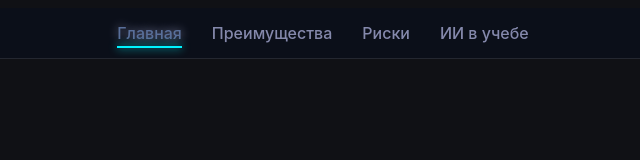
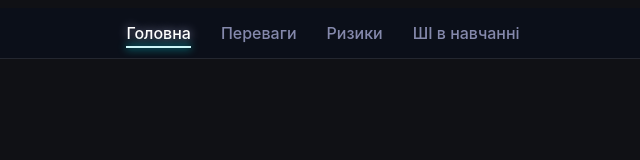
Before and after one commit to Zlata2810/projecta, a plain HTML site: page advantagesAI.html in a window 1280 px wide. Shown: the whole page, without its empty margins (317-957 px from the left). Drawn offline with Linux system fonts and the light colour scheme.

Commit message:
исправление слов

```diff
--- a/advantagesAI.html
+++ b/advantagesAI.html
@@ -9,10 +9,10 @@
 <body>
     <nav class="nav-container">
         <ul class="nav-menu">
-            <li class="nav-item"><a href="index.html" class="active">Главная</a></li>
-            <li class="nav-item"><a href="advantagesAI.html">Преимущества</a></li>
-            <li class="nav-item"><a href="risks.html">Риски</a></li>
-            <li class="nav-item"><a href="education.html">ИИ в учебе</a></li>
+            <li class="nav-item"><a href="index.html" class="active">Головна</a></li>
+            <li class="nav-item"><a href="advantagesAI.html">Переваги</a></li>
+            <li class="nav-item"><a href="risks.html">Ризики</a></li>
+            <li class="nav-item"><a href="education.html">ШІ в навчанні</a></li>
         </ul>
     </nav>
 
--- a/styles.css
+++ b/styles.css
@@ -53,7 +53,7 @@ body {
         /* Эффект подсветки при наведении */
         .nav-item a:hover,
         .nav-item a.active {
-            color: #596f9a; /* Неоновый голубой цвет */
+            color: #ffffff; /* Неоновый голубой цвет */
             text-shadow: 0 0 10px #8589ac;
         }
 
@@ -65,7 +65,7 @@ body {
             height: 2px;
             bottom: 0;
             left: 0;
-            background-color: #00f3ff;
+            background-color: #ccf5f8;
             transition: width 0.3s ease;
             box-shadow: 0 0 8px #00f3ff;
         }
```
Also changed, not shown: education.html (+4 -4 lines), risks.html (+4 -4 lines), main.js (added).
